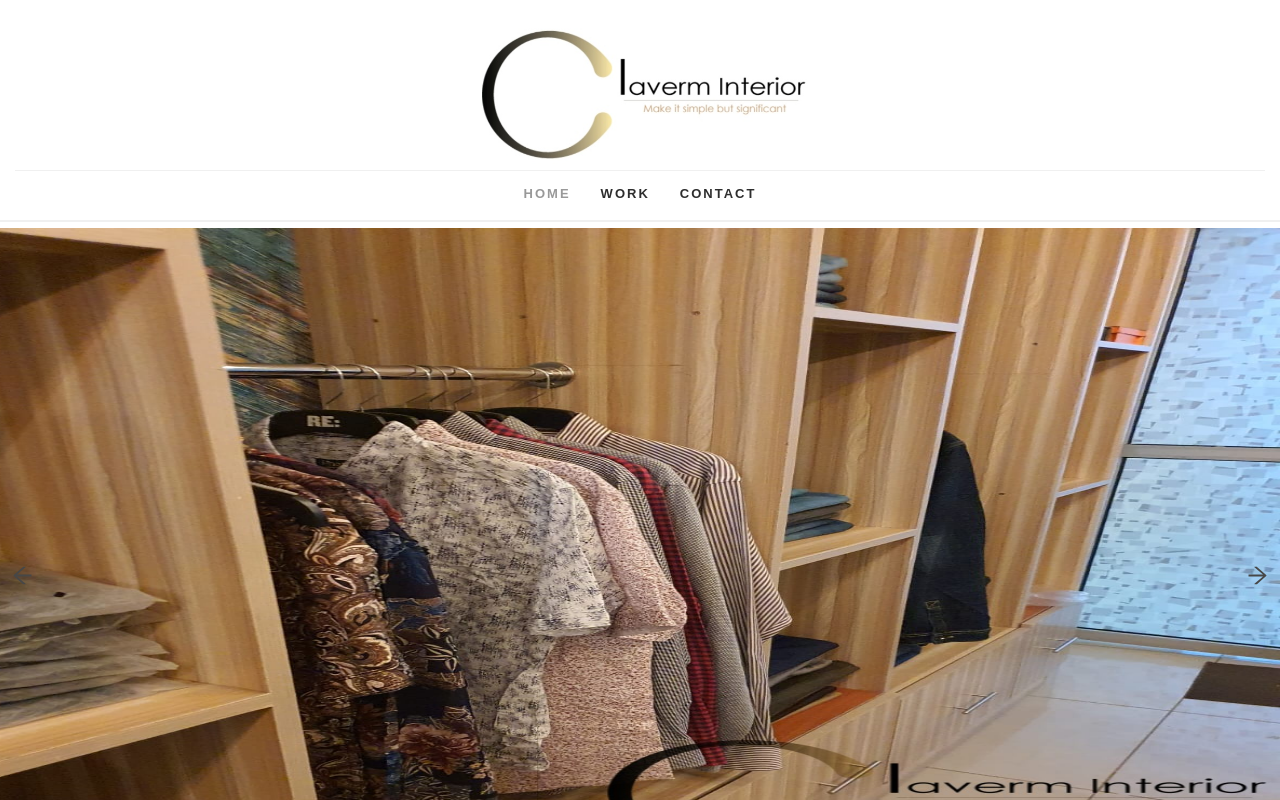
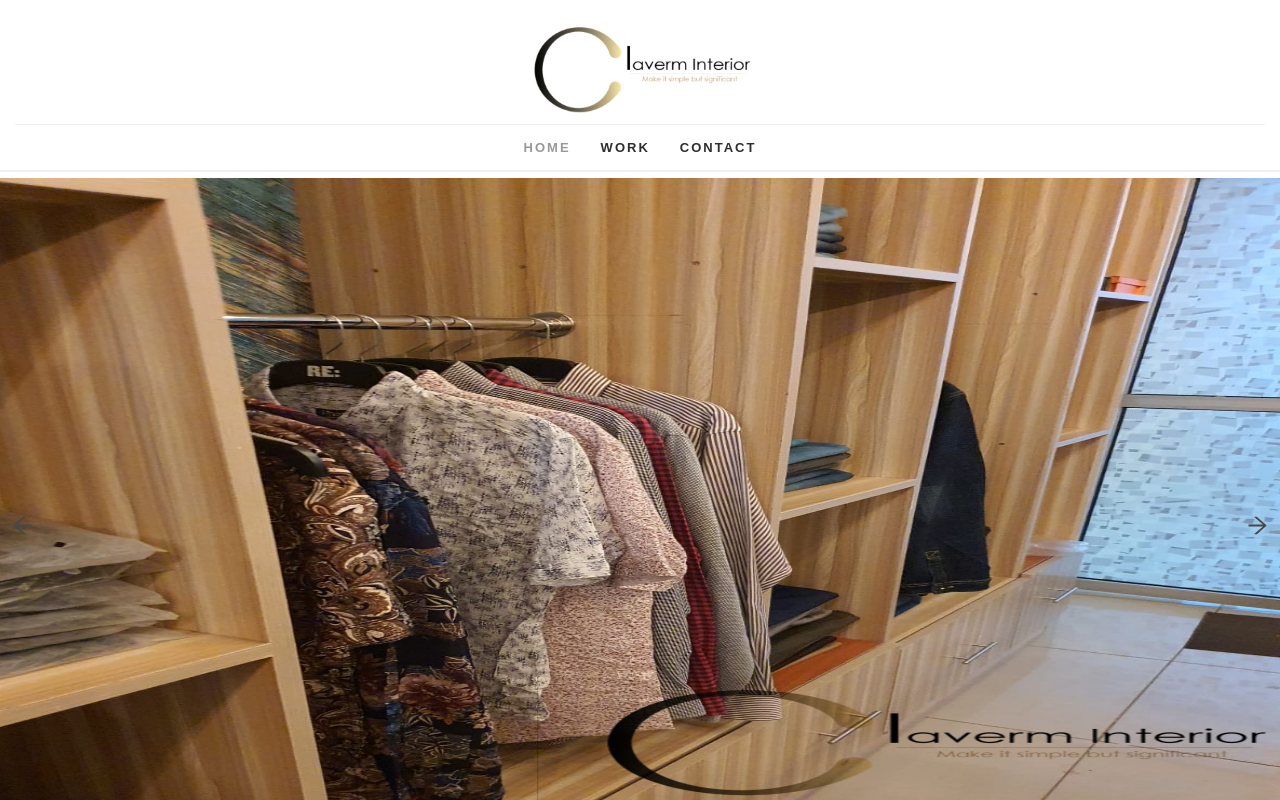
Before and after one commit to AVR-GCC/ClavermInteriors, a Next.js app: page / in a window 1280 px wide. Shown: the top 800 px of the page. Built offline with nearby package versions, Linux system fonts and the light colour scheme.

Commit message:
Shrink top bar

```diff
--- a/pages/components/titleBar.js
+++ b/pages/components/titleBar.js
@@ -8,7 +8,7 @@ const TitleBar = () => {
     return (
         <div className={styles.topSection}>
             <Link className={styles.logo} href="/">
-                <img src={logoImage.src} alt="logo-image" height="150px"></img>
+                <img src={logoImage.src} alt="logo-image" height="100px"></img>
             </Link>
             <div className={styles.tabs}>
                 <Link className={styles.tab} style={{ color: router.pathname === '/' ? '#999' : '#2e2e2e' }} href="/">Home</Link>
--- a/styles/Home.module.css
+++ b/styles/Home.module.css
@@ -17,7 +17,7 @@
   top: 0;
   left: 0;
   width: -webkit-fill-available;
-  height: 190px;
+  height: 140px;
   justify-content: space-between;
   align-items: center;
   padding: 20px 20px 10px 20px;
@@ -26,7 +26,7 @@
 }
 
 .bottomSection {
-  margin-top: 220px;
+  margin-top: 170px;
   margin-left: -16px;
 }
 
```
